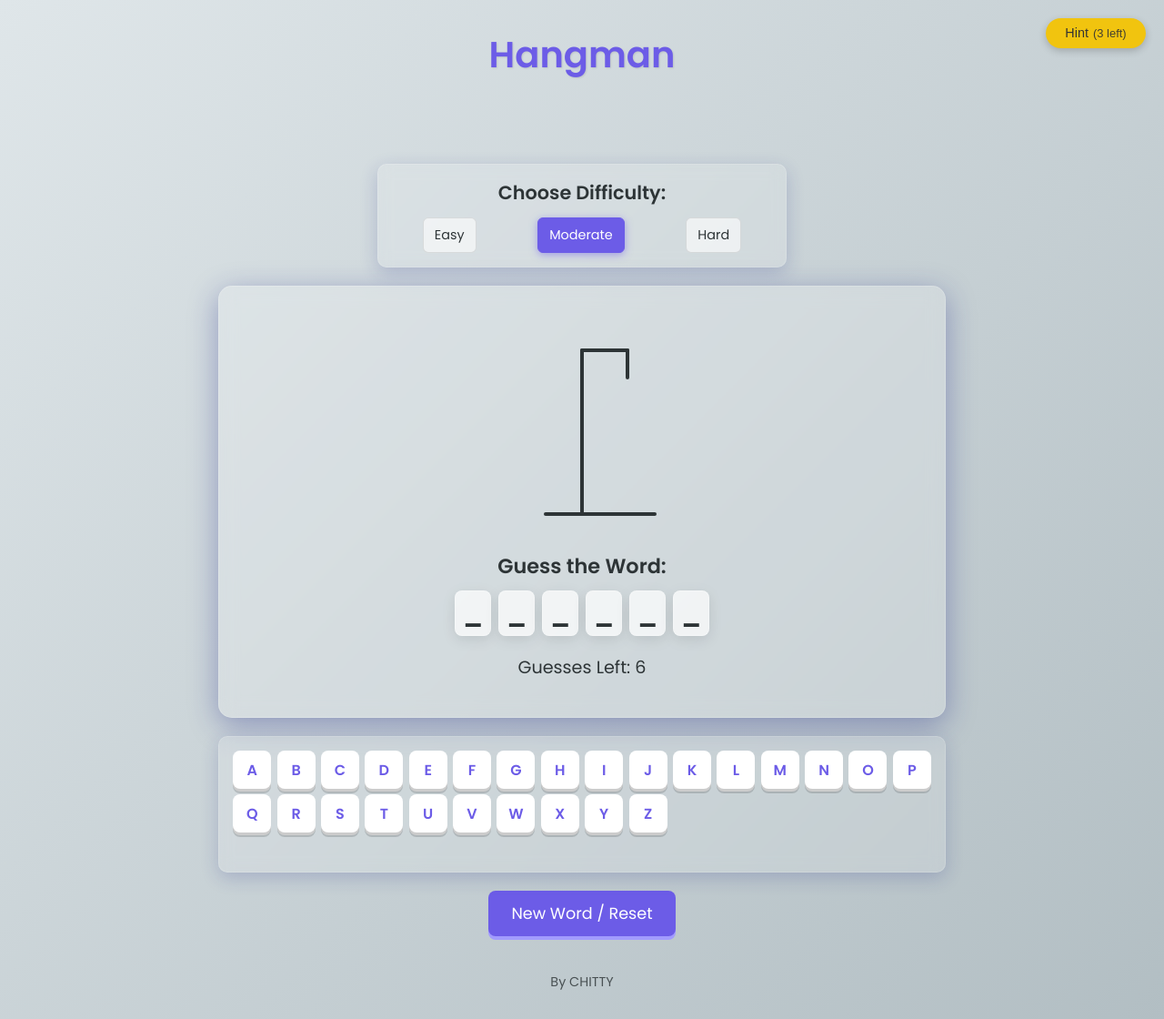
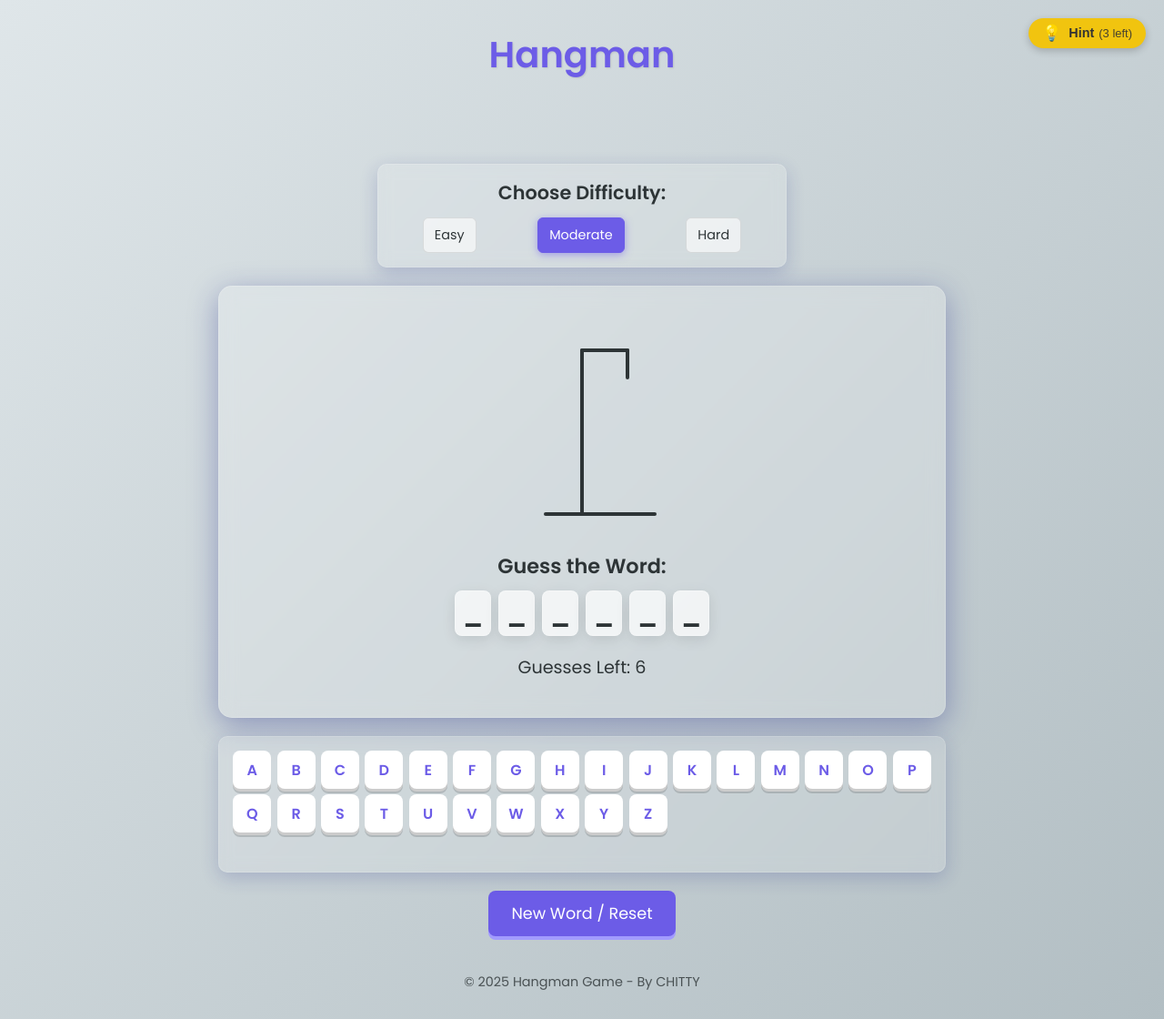
Before and after one commit to ed6095-web/Hangman_Game, a plain HTML site: page index.html in a window 1280 px wide. Shown: the whole page at 91% size. Drawn offline with Linux system fonts and the light colour scheme; no server answers.

Commit message:
Update index.html

```diff
--- a/index.html
+++ b/index.html
@@ -6,13 +6,19 @@
     <title>Hangman Game by CHITTY</title>
     <link rel="stylesheet" href="style.css">
     <link href="https://fonts.googleapis.com/css2?family=Poppins:wght@300;400;600&display=swap" rel="stylesheet">
-    </head>
+</head>
 <body>
     <header>
         <h1>Hangman</h1>
     </header>
 
     <main>
+        <button id="hint-button" class="light-button">
+            <span class="bulb-icon">💡</span>
+            <span class="hint-text-label">Hint</span>
+            <span id="hints-remaining">(0 left)</span>
+        </button>
+
         <section id="difficulty-selector-container">
             <h2>Choose Difficulty:</h2>
             <div class="difficulty-options">
@@ -21,8 +27,7 @@
                     <span>Easy</span>
                 </label>
                 <label>
-                    <input type="radio" name="difficulty" value="moderate" checked>
-                    <span>Moderate</span>
+                    <input type="radio" name="difficulty" value="moderate" checked> <span>Moderate</span>
                 </label>
                 <label>
                     <input type="radio" name="difficulty" value="hard">
@@ -34,11 +39,7 @@
         <section id="game-container">
             <div id="hangman-drawing">
                 <svg height="250" width="200" class="hangman-svg">
-                    <line x1="60" y1="230" x2="180" y2="230" class="hangman-part" />
-                    <line x1="100" y1="230" x2="100" y2="50"  class="hangman-part" />
-                    <line x1="100" y1="50" x2="150" y2="50"   class="hangman-part" />
-                    <line x1="150" y1="50" x2="150" y2="80"   class="hangman-part" />
-                    <circle cx="150" cy="100" r="20" class="hangman-part body-part" id="head" />
+                    <line x1="60" y1="230" x2="180" y2="230" class="hangman-part" /> <line x1="100" y1="230" x2="100" y2="50"  class="hangman-part" /> <line x1="100" y1="50" x2="150" y2="50"   class="hangman-part" /> <line x1="150" y1="50" x2="150" y2="80"   class="hangman-part" /> <circle cx="150" cy="100" r="20" class="hangman-part body-part" id="head" />
                     <line x1="150" y1="120" x2="150" y2="170" class="hangman-part body-part" id="body" />
                     <line x1="150" y1="130" x2="120" y2="150" class="hangman-part body-part" id="left-arm" />
                     <line x1="150" y1="130" x2="180" y2="150" class="hangman-part body-part" id="right-arm" />
@@ -49,7 +50,8 @@
 
             <div id="word-display-container">
                 <h2>Guess the Word:</h2>
-                <div id="word-display"></div>
+                <div id="word-display">
+                    </div>
             </div>
 
             <div id="guesses-left-container">
@@ -58,14 +60,12 @@
         </section>
 
         <section id="keyboard-container">
-            <div id="keyboard"></div>
+            <div id="keyboard">
+                </div>
         </section>
 
         <section id="controls-container">
             <button id="reset-button">New Word / Reset</button>
-            <button id="hint-button" class="light-button">
-                Hint <span id="hints-remaining"></span>
-                </button>
         </section>
 
         <div id="game-over-modal" class="modal">
@@ -76,10 +76,11 @@
             </div>
         </div>
         <div id="confetti-container"></div>
+
     </main>
 
     <footer>
-        By CHITTY</p>
+        <p>&copy; 2025 Hangman Game - By CHITTY</p>
     </footer>
 
     <script src="script.js"></script>
```
